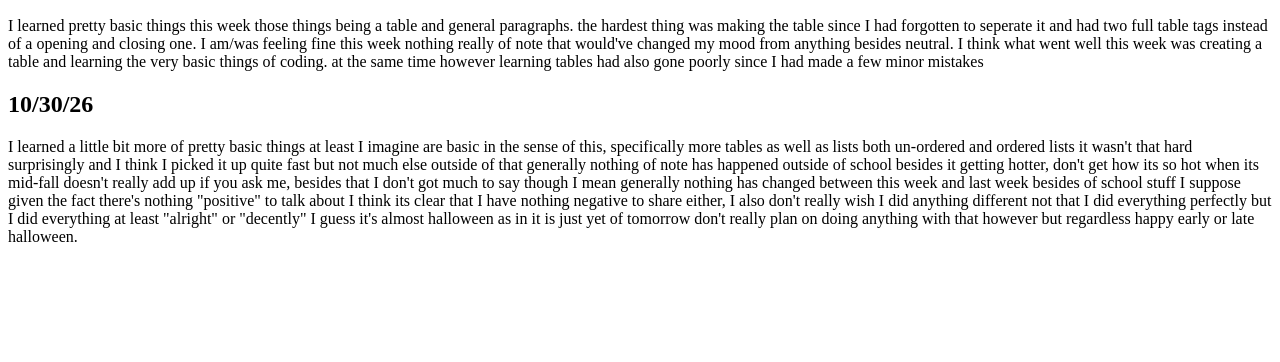
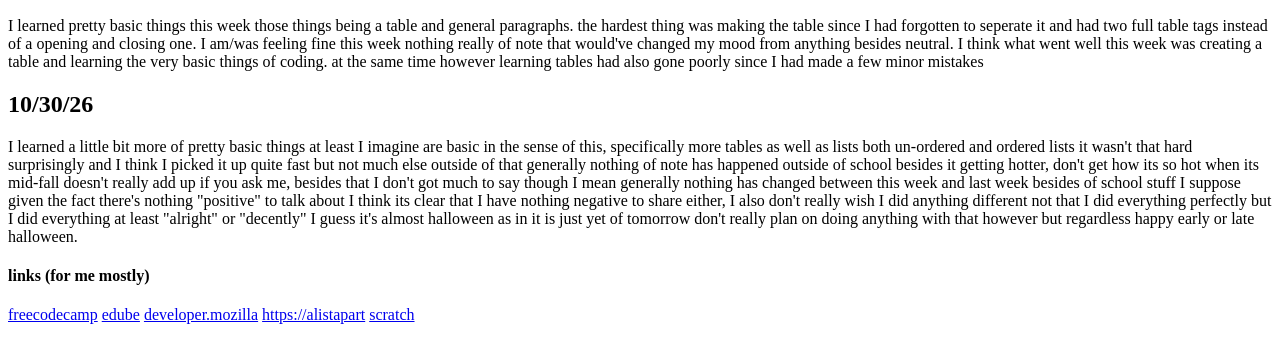
Before and after one commit to Jayvynb-2011/Jayvynb-2011.github.io, a plain HTML site: page blog.html in a window 1280 px wide. Shown: the part 110-472 px from the top of the page. Drawn offline with Linux system fonts and the light colour scheme.

Commit message:
portfolio links commit

```diff
--- a/blog.html
+++ b/blog.html
@@ -26,5 +26,12 @@ I did anything different not that I did everything perfectly but I did everythin
 "alright" or "decently" I guess it's almost halloween as in it is just yet of tomorrow
 don't really plan on doing anything with that however but regardless happy early or late
 halloween.</p>
+
+<h4>links (for me mostly)</h4>
+<a target="_blank" href="https://www.freecodecamp.org/">freecodecamp</a>
+<a target="_blank" href="https://edube.org/study/pe1">edube</a>
+<a target="_blank" href="https://developer.mozilla.org/en-US/">developer.mozilla</a>
+<a target="_blank" href="https://alistapart.com/">https://alistapart</a>
+<a target="_blank" href="https://scratch.mit.edu/">scratch</a>
 </body>
 </html>
```
